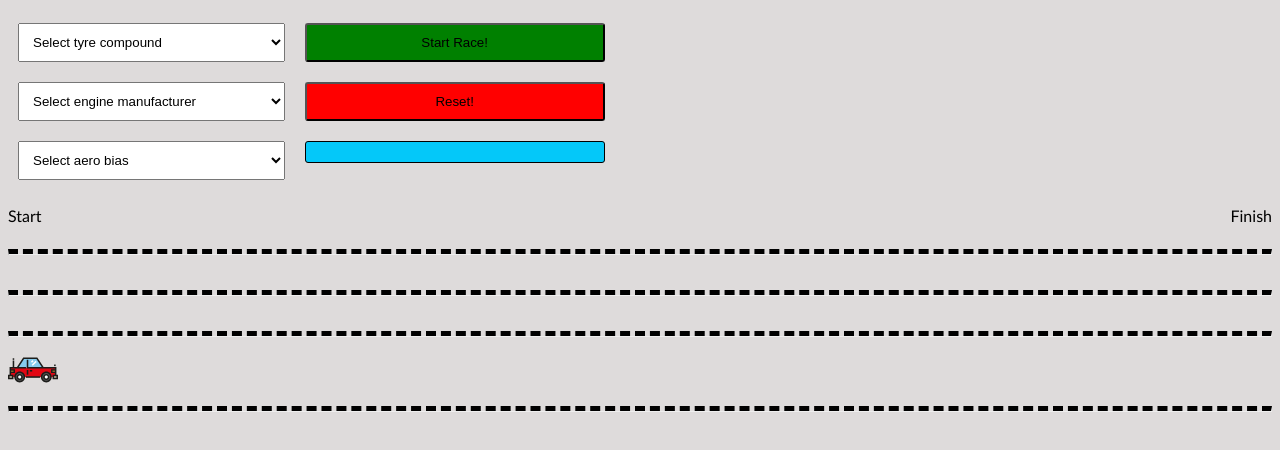
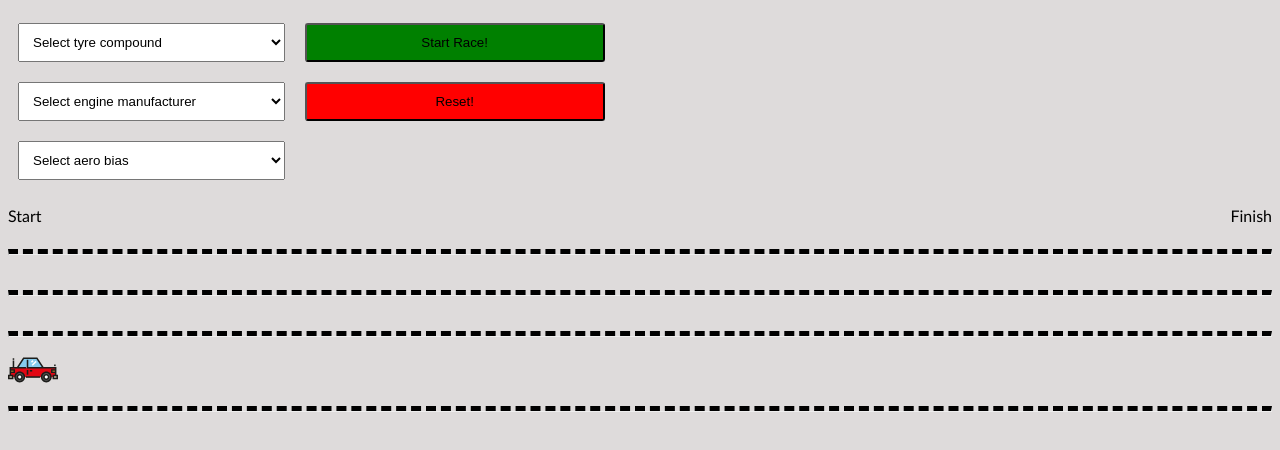
Before and after one commit to carlthedev/Feature, a plain HTML site: page index.html in a window 1280 px wide. Shown: the part 122-572 px from the top of the page. Drawn offline with Linux system fonts and the light colour scheme.

Commit message:
updated counter display

```diff
--- a/app.js
+++ b/app.js
@@ -94,5 +94,9 @@ if (sessionStorage.clickCount) {
   document.querySelector(".counter").innerHTML = "Number of races attempted = " + sessionStorage.clickCount;
 }
 
+// do not display blue counter if the inner html is empty
+let count = document.querySelector(".counter");
 
-console.log(typeof(Storage));
+if (count.innerHTML === "" ) {
+  count.style.display = "none";
+}
```
Also changed, not shown: index.html (+1 -2 lines).
